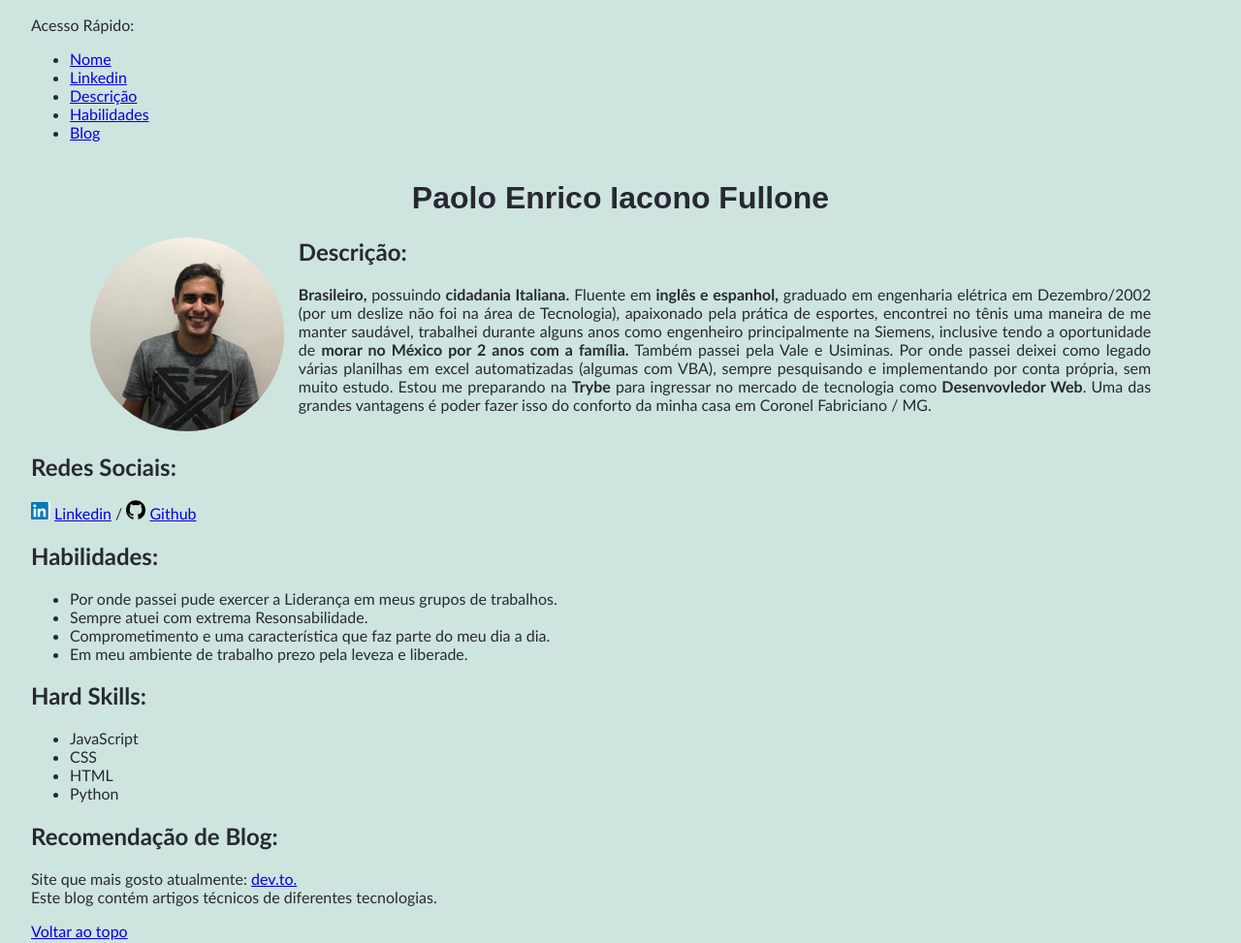
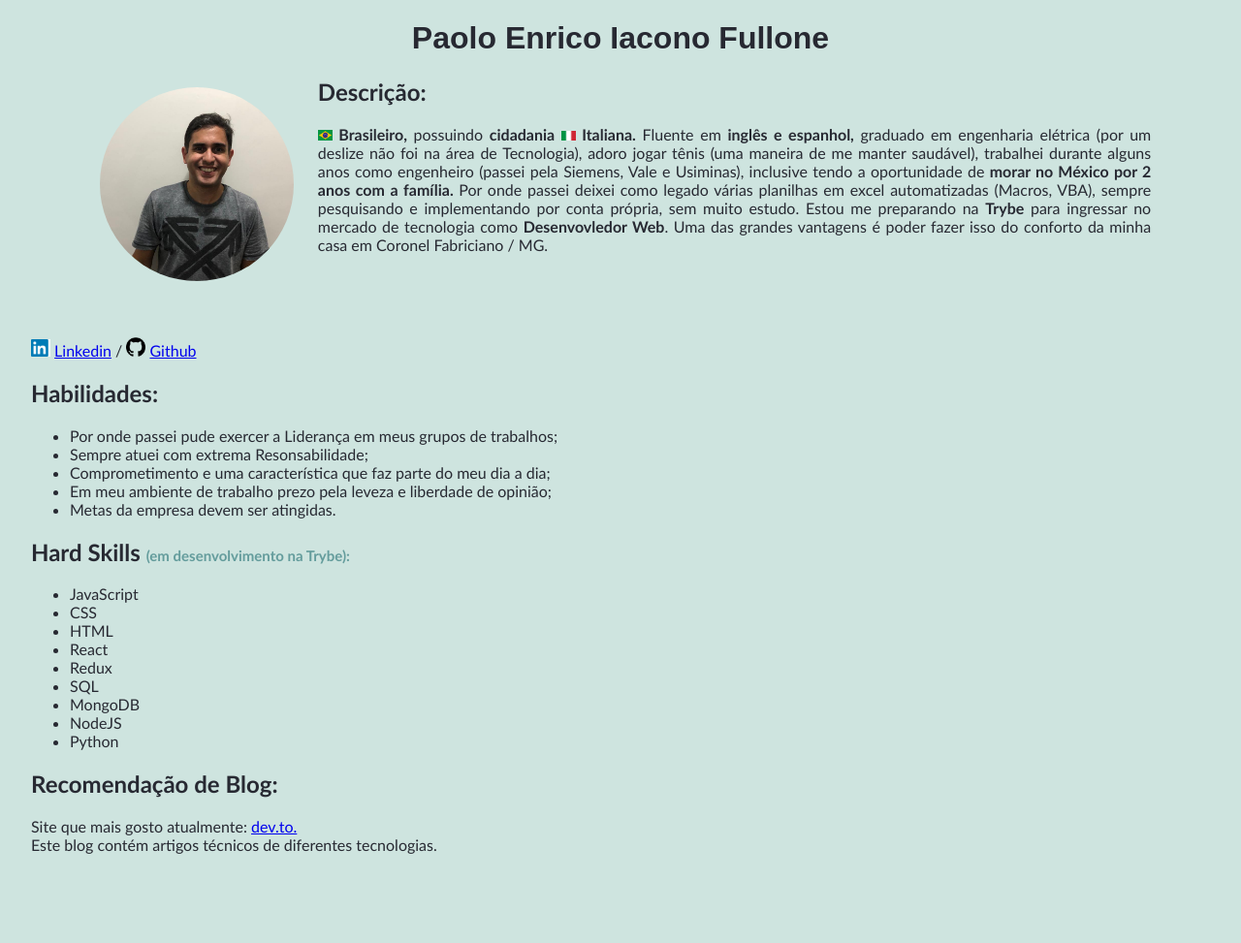
Before and after one commit to paolofullone/paolofullone.github.io, a plain HTML site: page index.html in a window 1280 px wide. Shown: the whole page at 97% size. After the commit the page ends 897 px from the top, so only its background shows below. Drawn offline with Linux system fonts and the light colour scheme.

Commit message:
revisao texto, incl. bandeiras, div collision

```diff
--- a/index.html
+++ b/index.html
@@ -20,7 +20,7 @@
         <a href="#">upgrade your browser</a> to improve your experience.
       </p>
     <![endif]-->
-    <p id="topo">Acesso Rápido:</p>
+    <!-- <p id="topo">Acesso Rápido:</p>
     <ul>
       <li><a href="#nome">Nome</a></li>
       <li><a href="#linkedin">Linkedin</a></li>
@@ -28,28 +28,27 @@
       <li><a href="#habilidades">Habilidades</a></li>
       <li><a href="#blog">Blog</a></li>
       <br />
-    </ul>
+    </ul> -->
     <!-- Div imagem e descrição -->
     <div id='img-description'>
-    <h1 id="nome">Paolo Enrico Iacono Fullone</h1>
+    <h1 id="name">Paolo Enrico Iacono Fullone</h1>
       <div>
         <p>
-          <img src="images/paolo-1.jpeg" alt="Foto de Paolo com camisa cinza" class="center-image" id='foto-paolo'/>
+          <img src="images/paolo-1.jpeg" alt="Foto de Paolo com camisa cinza" class="center-image" id='picture-paolo'/>
         </p>
 
         <h2>Descrição:</h2>
-        <p id="descricao">
-          <strong>Brasileiro, </strong>possuindo <strong>cidadania Italiana.</strong> Fluente em <strong> inglês e espanhol,</strong> graduado em engenharia elétrica em Dezembro/2002 (por um deslize não foi na área de Tecnologia), apaixonado pela prática de esportes, encontrei no tênis uma maneira de me manter saudável, trabalhei durante alguns
-          anos como engenheiro principalmente na Siemens, inclusive tendo a
-          oportunidade de
-          <strong>morar no México por 2 anos com a família. </strong> Também passei pela Vale e Usiminas. Por onde passei deixei como legado várias planilhas em excel automatizadas (algumas com VBA), sempre pesquisando e implementando por conta própria, sem muito estudo. Estou me preparando na <strong>Trybe</strong> para ingressar
+        <p id="description">
+          <strong><img src="images/bandeira-brasil.jpeg" alt="Bandeira do Brasil" width="15"/> Brasileiro, </strong>possuindo <strong>cidadania <img src="images/bandeira-italia.png" alt="Bandeira da Itália" width="15"/> Italiana.</strong> Fluente em <strong> inglês e espanhol,</strong> graduado em engenharia elétrica (por um deslize não foi na área de Tecnologia), adoro jogar tênis (uma maneira de me manter saudável), trabalhei durante alguns
+          anos como engenheiro (passei pela Siemens, Vale e Usiminas), inclusive tendo a oportunidade de
+          <strong>morar no México por 2 anos com a família. </strong> Por onde passei deixei como legado várias planilhas em excel automatizadas (Macros, VBA), sempre pesquisando e implementando por conta própria, sem muito estudo. Estou me preparando na <strong>Trybe</strong> para ingressar
           no mercado de tecnologia como <strong>Desenvovledor Web</strong>. Uma das grandes vantagens é poder fazer isso do conforto da minha casa em Coronel Fabriciano / MG.
         </p>
       </div>
     </div>
 
-  <h2 id="social-media">Redes Sociais:</h2>
-    <p>
+    <div id='site-content'>
+      <p id="social-media">
         <img src="images/linkedin.png" width="20">
         <a href="https://linkedin.com/in/paolofullone/" target="_blank"
           >Linkedin</a
@@ -61,16 +60,17 @@
       <h2 id="habilidades">Habilidades:</h2>
       <ul >
         <li>
-        Por onde passei pude exercer a Liderança em meus grupos de trabalhos.
+          Por onde passei pude exercer a Liderança em meus grupos de trabalhos;
         </li>
-      <li>Sempre atuei com extrema Resonsabilidade.</li>
+        <li>Sempre atuei com extrema Resonsabilidade;</li>
         <li>
-        Comprometimento e uma característica que faz parte do meu dia a dia.
+          Comprometimento e uma característica que faz parte do meu dia a dia;
         </li>
-      <li>Em meu ambiente de trabalho prezo pela leveza e liberade.</li>
+        <li>Em meu ambiente de trabalho prezo pela leveza e liberdade de opinião;</li>
+        <li>Metas da empresa devem ser atingidas.</li>
       </ul>
 
-    <h2>Hard Skills:</h2>
+      <h2>Hard Skills <span class="smaller-font">(em desenvolvimento na Trybe):</span> </h2>
       <ul >
         <li>
           JavaScript
@@ -79,6 +79,11 @@
         <li>
           HTML
         </li>
+        <li>React</li>
+        <li>Redux</li>
+        <li>SQL</li>
+        <li>MongoDB</li>
+        <li>NodeJS</li>
         <li>Python</li>
       </ul>
 
@@ -89,7 +94,8 @@
         <br>
         Este blog contém artigos técnicos de diferentes tecnologias.
       </p>
-    <p><a href="#topo">Voltar ao topo</a></p>
+      <!-- <p><a href="#topo">Voltar ao topo</a></p> -->
+    </div>
     <script src="" async defer></script>
   </body>
 </html>
--- a/style.css
+++ b/style.css
@@ -1,4 +1,4 @@
-#nome {
+#name {
   font-family: Arial, Helvetica, sans-serif;
   text-align: center;
 }
@@ -15,10 +15,6 @@ p {
   text-align: justify;
 }
 
-.picture {
-  border-radius: 100%;
-}
-
 .center-image {
   display: block;
   margin-right: 15px;
@@ -26,27 +22,40 @@ p {
   object-fit: cover;
 }
 
-.descricao {
+.description {
   position: absolute;
 }
 
-#foto-paolo {
+/* Fazer o objeto flutuante responsivo, manter o parágrafo sempre a direita e não ficar texto embaixo da foto. Procurei exemplos em outras páginas mas só encontrei com flexbox, inclusive um que a imagem era escondida se o tamanho da tela fosse muito reduzido.*/
+/* resolvi com z-index: imagem e descrição em uma div e o conteúdo do site em outra.  */
+
+#picture-paolo {
   float: left;
   width: 200px;
   height: 200px;
-  /* padding: 10px;
-  background-color: lime; */
+  padding: 10px;
+  /* background-color: lime; */
 }
 
 #img-description {
   max-width: 90%;
   margin: 0 auto;
+  z-index: 1;
+  /* border: 2px solid teal; */
 }
 
 #social-media {
-  margin-top: 40px;
+  margin-top: 50px;
 }
 
-/* div {
-  border: 2px solid green;
-} */
+#site-content {
+  position: absolute;
+  margin-top: 20px;
+  z-index: 2;
+  /* border: 2px solid teal; */
+}
+
+.smaller-font {
+  font-size: 15px;
+  color: rgb(100, 156, 156);
+}
```
Also changed, not shown: images/WhatsApp Image 2021-10-28 at 18.29.13 (1).jpeg (deleted), images/WhatsApp Image 2021-10-28 at 18.29.13.jpeg (deleted), images/bandeira-brasil.jpeg (added), images/bandeira-italia.png (added), images/paolo.jpeg (deleted). Lines whose indentation alone changed are shown as unchanged.
